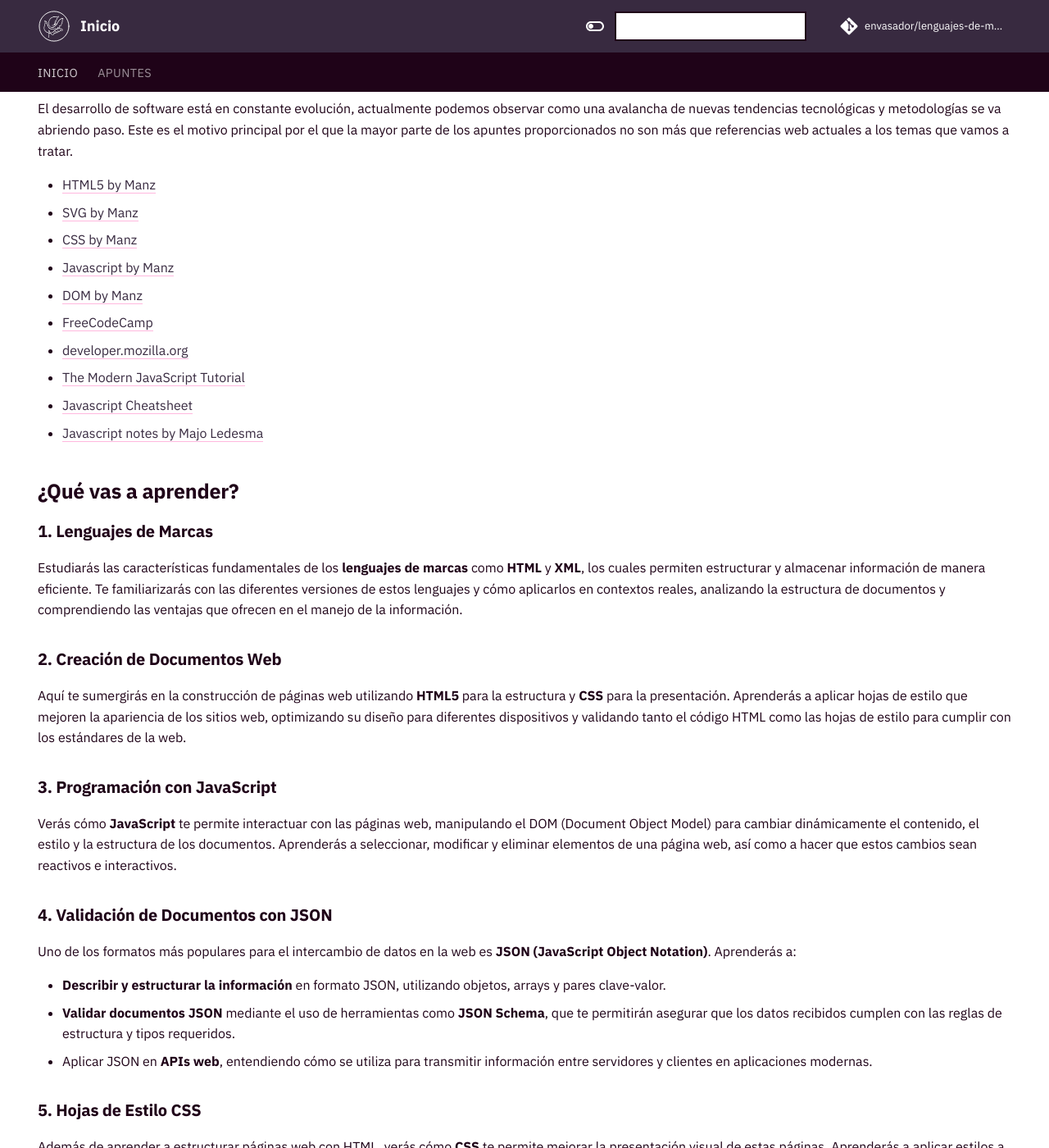
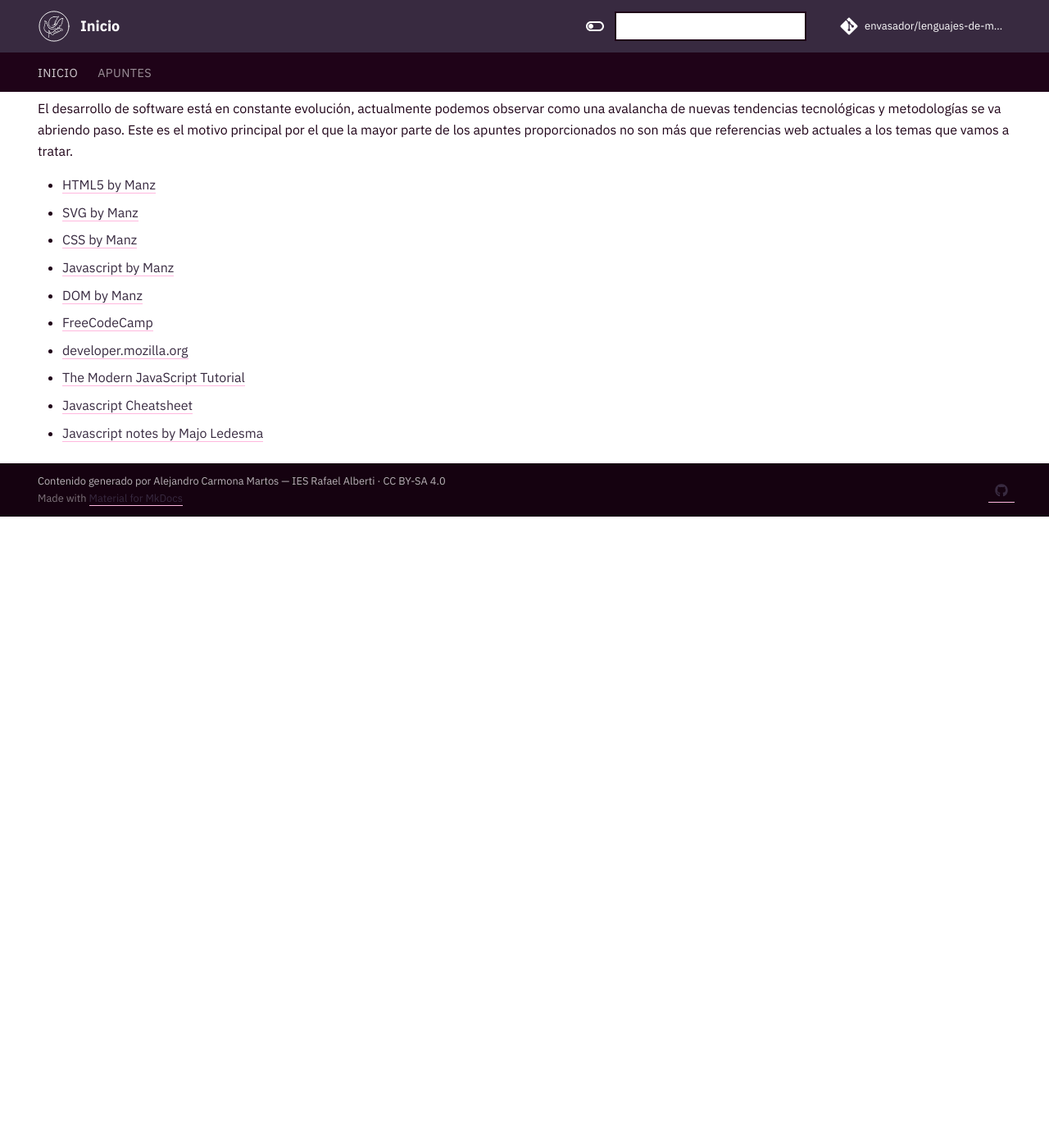
Before and after one commit to envasador/lenguajes-de-marcas, an MkDocs documentation site: the page built from docs/index.md, in a window 1280 px wide and 1400 px high, scrolled down 2012 px. Shown: the whole window at 82% size. Built offline with MkDocs 1.6.1 and Material for MkDocs 9.7.7, drawn with Linux system fonts in a browser that asks for light colours; comment, search, counter and statistics services are not loaded; after the commit the page ends 2642 px from its top, so only the background shows below that; some of the changed text lies outside the part shown.

Commit message:
Quitar secciones de qué vas a aprender del index

```diff
--- a/docs/index.md
+++ b/docs/index.md
@@ -68,37 +68,3 @@ El desarrollo de software está en constante evolución, actualmente podemos obs
 * [The Modern JavaScript Tutorial](https://javascript.info/)
 * [Javascript Cheatsheet](assets/javascript-cheatsheet.pdf)
 * [Javascript notes by Majo Ledesma](assets/js-notesByMajoLedesma.pdf)
-
-## ¿Qué vas a aprender?
-
-### 1. Lenguajes de Marcas
-Estudiarás las características fundamentales de los **lenguajes de marcas** como **HTML** y **XML**, los cuales permiten estructurar y almacenar información de manera eficiente. Te familiarizarás con las diferentes versiones de estos lenguajes y cómo aplicarlos en contextos reales, analizando la estructura de documentos y comprendiendo las ventajas que ofrecen en el manejo de la información.
-
-### 2. Creación de Documentos Web
-Aquí te sumergirás en la construcción de páginas web utilizando **HTML5** para la estructura y **CSS** para la presentación. Aprenderás a aplicar hojas de estilo que mejoren la apariencia de los sitios web, optimizando su diseño para diferentes dispositivos y validando tanto el código HTML como las hojas de estilo para cumplir con los estándares de la web.
-
-### 3. Programación con JavaScript
-Verás cómo **JavaScript** te permite interactuar con las páginas web, manipulando el DOM (Document Object Model) para cambiar dinámicamente el contenido, el estilo y la estructura de los documentos. Aprenderás a seleccionar, modificar y eliminar elementos de una página web, así como a hacer que estos cambios sean reactivos e interactivos.
-
-### 4. Validación de Documentos con JSON
-Uno de los formatos más populares para el intercambio de datos en la web es **JSON (JavaScript Object Notation)**. Aprenderás a:
-
-- **Describir y estructurar la información** en formato JSON, utilizando objetos, arrays y pares clave-valor.
-- **Validar documentos JSON** mediante el uso de herramientas como **JSON Schema**, que te permitirán asegurar que los datos recibidos cumplen con las reglas de estructura y tipos requeridos.
-- Aplicar JSON en **APIs web**, entendiendo cómo se utiliza para transmitir información entre servidores y clientes en aplicaciones modernas.
-
-### 5. Hojas de Estilo CSS
-Además de aprender a estructurar páginas web con HTML, verás cómo **CSS** te permite mejorar la presentación visual de estas páginas. Aprenderás a aplicar estilos a los elementos HTML, a crear diseños responsivos que se adapten a distintos dispositivos y a utilizar las últimas características de **CSS3** para animaciones, transiciones y otros efectos visuales avanzados.
-
-## ¿Por qué es importante?
-
-El manejo adecuado de estos lenguajes es esencial para el desarrollo web profesional. Aprenderás no solo a crear páginas web estéticamente atractivas, sino también a garantizar que la información que manejen sea clara, accesible y bien estructurada. Estas habilidades son clave para el desarrollo de aplicaciones modernas que interactúan con datos y ofrecen experiencias dinámicas y personalizadas para los usuarios.
-
-## Herramientas que usarás
-
-- **HTML5 y CSS3**: para estructurar y dar estilo a las páginas web.
-- **JavaScript**: para hacer que las páginas sean dinámicas e interactivas.
-- **JSON**: para el intercambio y validación de datos entre aplicaciones.
-- **JSON Schema**: para garantizar que los datos cumplan con una estructura determinada.
-
-Al finalizar este curso, estarás preparado para desarrollar aplicaciones web modernas que gestionen y presenten información de forma eficaz, aplicando las mejores prácticas de desarrollo y diseño web.
```
